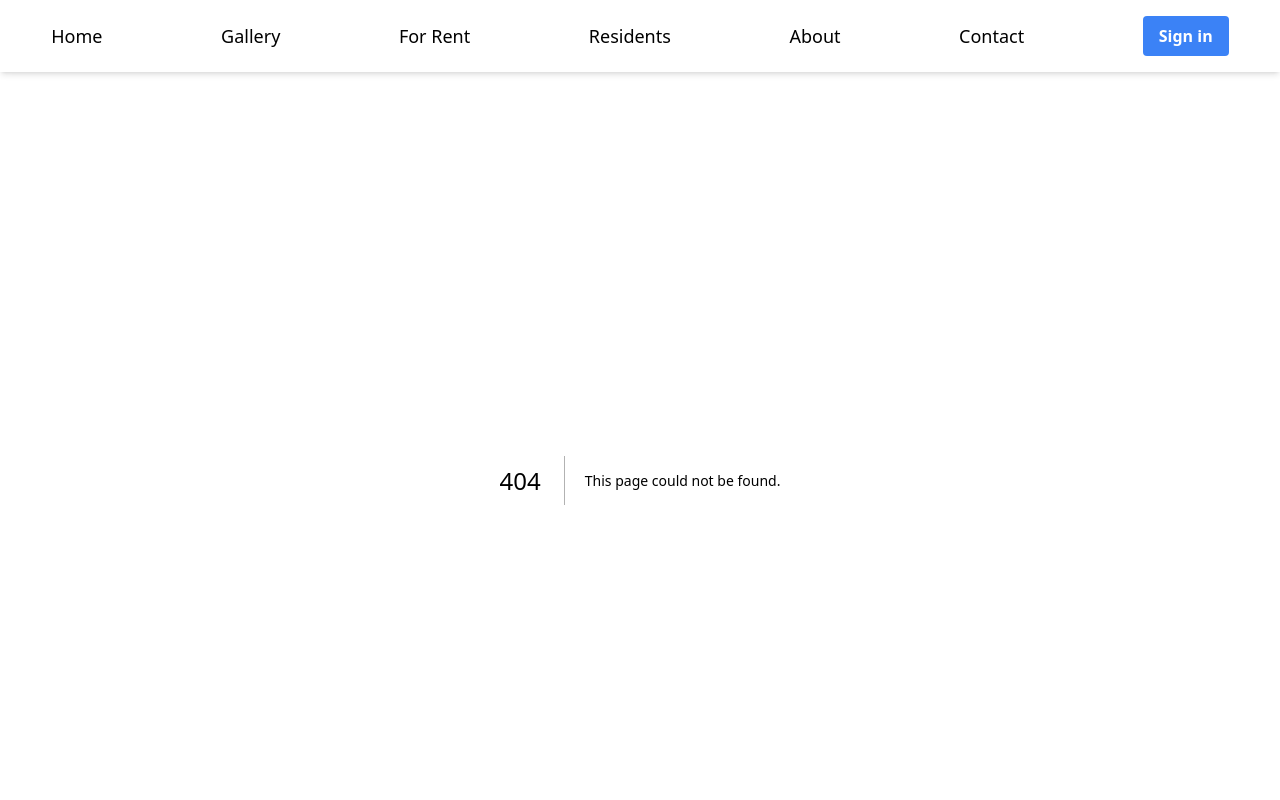
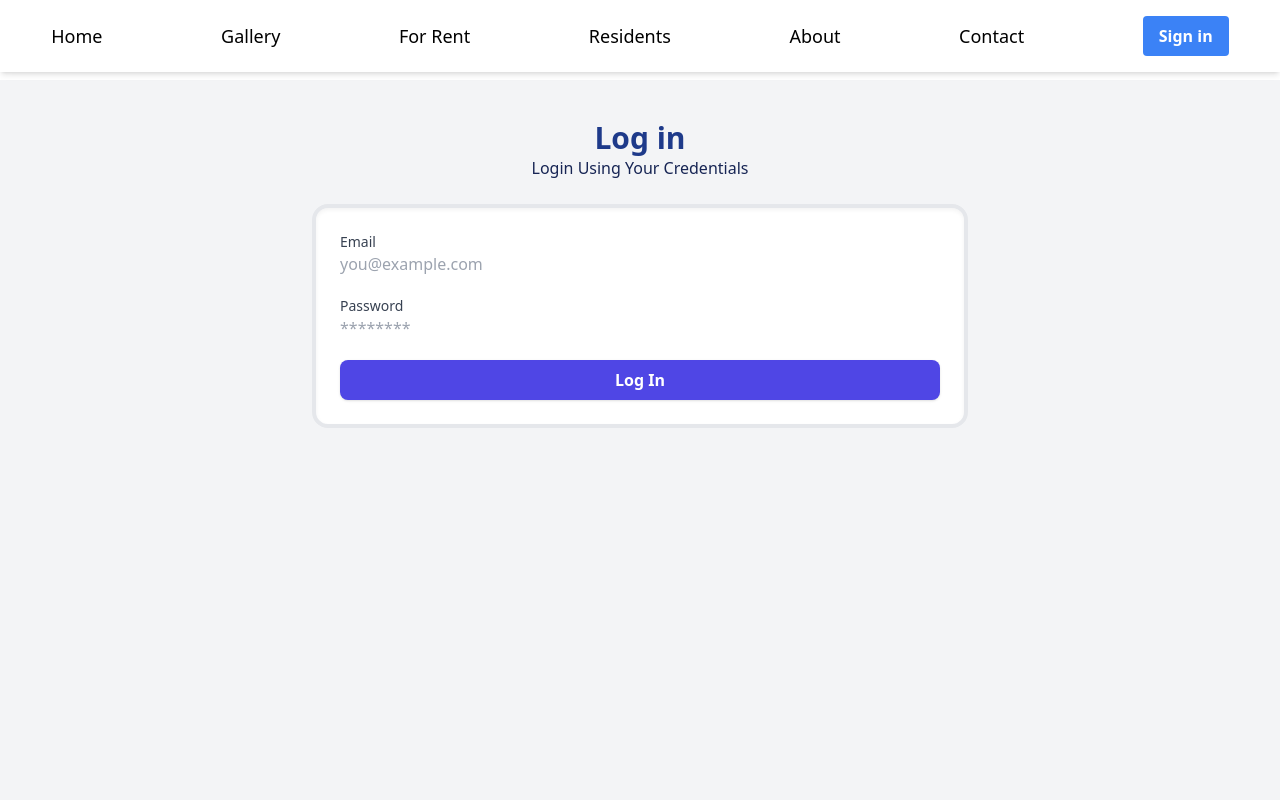
Before and after one commit to RAB02/SP, a Next.js app in the folder ManagementProject/Frontend/management-website/: page /login in a window 1280 px wide. Before the commit this address had no page. Shown: the top 800 px of the page. Built offline with nearby package versions, Linux system fonts and the light colour scheme.

Commit message:
Signup/Login

```diff
--- /dev/null
+++ b/ManagementProject/Frontend/management-website/src/app/login/page.jsx
@@ -0,0 +1,21 @@
+"use client";
+import React from "react";
+
+import LogIn from "@/components/LogIn";
+
+export default function signin(){
+  return(
+    <div className="flex flex-col min-h-screen items-center bg-gray-100 pb-12">
+      <div className="flex flex-col mt-10 text-center">
+        <b className="text-3xl text-blue-900">Log in</b>
+        <p className="text-base text-blue-950">
+          Login Using Your Credentials
+        </p>
+      </div>
+
+        <div>
+            <LogIn/>
+        </div>
+    </div>
+  )
+}
--- /dev/null
+++ b/ManagementProject/Frontend/management-website/src/components/LogIn.jsx
@@ -0,0 +1,64 @@
+'use client';
+
+import React, { useState } from 'react';
+
+export default function LogIn(){
+
+    const [data, setData] = useState({email: "", password: ""});
+    const [error, setError] = useState("");
+
+    const handleSubmit = async (e) => {
+        e.preventDefault();
+
+        if(data.email === "" || data.password === ""){
+            setError("Please fill all the fields");
+            return;
+        }
+
+        setError("");
+
+        const res = await fetch ('http://localhost:8080/login', {
+            method: 'POST',
+            headers: {
+                'Content-Type': 'application/json',
+            },
+            body: JSON.stringify({
+                email: data.email,
+                password: data.password,
+            }),
+        });
+        const result = await res.json();
+        console.log(result);
+        setData({ email: "", password: "" });
+        setError("");
+    }
+
+    const handleChange = (e) => {
+        setData({...data, [e.target.name]: e.target.value});
+    }
+
+    return(
+     <div className="w-2/3 min-w-[600px] bg-white box-content border-4 shadow-2xl shadow-inner p-6 rounded-2xl mt-6 md:w-3/4 md:max-w-[500px]">
+            <form className="space-y-5" >
+               <div>
+                    <label htmlFor="email" className="block text-sm font-medium text-gray-700" > Email </label>
+                    <input type="email" id="email" name = "email" placeholder="you@example.com"  />
+                </div>
+
+                <div>
+                    <label htmlFor="password" className="block text-sm font-medium text-gray-700"> Password </label>
+                    <input type="password" id="password" name = "password" placeholder="********" />
+                </div>
+
+                <button type="submit" className="w-full py-2 px-4 bg-indigo-600 text-white font-semibold rounded-lg shadow hover:bg-indigo-700 focus:outline-none focus:ring-2 focus:ring-indigo-500 focus:ring-offset-1">
+                    Log In
+                </button>
+            </form>
+
+            {/* <a href="/login" className="text-indigo-600 hover:underline"> Sign in </a> */}
+            {/* The code above is going to redirect to the login page and
+                the user will be able to login with the credentials they have and
+                be in the home page of the website able to view their rentals */}
+        </div>
+    )
+}
--- a/ManagementProject/Frontend/management-website/src/components/SignUp.jsx
+++ b/ManagementProject/Frontend/management-website/src/components/SignUp.jsx
@@ -1,31 +1,71 @@
 'use client';
 
-import React from 'react';
+import React, { useState } from 'react';
 
 export default function SignUp(){
+    const [data, setData] = useState({name: "", email: "", password: "", confirmPassword: ""});
+    const [error, setError] = useState("");
+
+
+    const handleSubmit = async (e) => {
+        e.preventDefault();
+
+        if(data.name === "" || data.email === "" || data.password === ""){
+            setError("Please fill all the fields");
+            return;
+        }
+        if(data.password != data.confirmPassword){
+            setError("Passwords do not match");
+            return;
+        }
+
+        setError("");
+
+        const res = await fetch ('http://localhost:8080/signup', {
+            method: 'POST',
+            headers: {
+                'Content-Type': 'application/json',
+            },
+            body: JSON.stringify({
+                name: data.name,
+                email: data.email,
+                password: data.password,
+            }),
+        });
+        const result = await res.json();
+        console.log(result);
+        setData({ name: "", email: "", password: "", confirmPassword: "" });
+        setError("");
+    }
+
+    const handleChange = (e) => {
+        setData({...data, [e.target.name]: e.target.value});
+    }
+
     return(
-
     <div className="w-2/3 min-w-[600px] bg-white box-content border-4 shadow-2xl shadow-inner p-6 rounded-2xl mt-6 md:w-3/4 md:max-w-[500px]">
-            <form className="space-y-5">
+            <form className="space-y-5" onSubmit={handleSubmit}>
                 <div>
                     <label htmlFor="name" className="block text-sm font-medium text-gray-700" > Full Name </label>
-                <input type="text" id="name" placeholder="John Doe"  />
+                    <input type="text" id="name" name = "name" placeholder="John Doe" value={data.name} onChange={handleChange} required />
                 </div>
 
                 <div>
                     <label htmlFor="email" className="block text-sm font-medium text-gray-700" > Email </label>
-                <input type="email" id="email" placeholder="you@example.com"/>
+                    <input type="email" id="email" name = "email" placeholder="you@example.com" value={data.email} onChange={handleChange} required />
                 </div>
 
                 <div>
                     <label htmlFor="password" className="block text-sm font-medium text-gray-700"> Password </label>
-                <input type="password" id="password" placeholder="********"/>
+                    <input type="password" id="password" name = "password" placeholder="********" value={data.password} onChange={handleChange} required />
                 </div>
 
                 <div>
-                <label htmlFor="confirm-password" className="block text-sm font-medium text-gray-700" > Confirm Password </label>
-                <input type="password" id="confirm-password" placeholder="********" />
+                    <label htmlFor="confirmPassword" className="block text-sm font-medium text-gray-700" > Confirm Password </label>
+                    <input type="password" id="confirmPassword" name = "confirmPassword" placeholder="********" value={data.confirmPassword} onChange={handleChange} required />
                 </div>
+
+                {error && <p className="text-red-500 text-sm">{error}</p>}
 
                 <button type="submit" className="w-full py-2 px-4 bg-indigo-600 text-white font-semibold rounded-lg shadow hover:bg-indigo-700 focus:outline-none focus:ring-2 focus:ring-indigo-500 focus:ring-offset-1">
                     Sign Up
@@ -33,7 +73,10 @@ export default function SignUp(){
             </form>
 
             <p className="mt-6 text-center text-sm text-gray-600"> Already have an account?{" "}
-            {/* <a href="/login" className="text-indigo-600 hover:underline"> Sign in </a> */}
+            <a href="/login" className="text-indigo-600 hover:underline"> Log in </a>
+            {/* The code above is going to redirect to the login page and
+                the user will be able to login with the credentials they have and
+                be in the home page of the website able to view their rentals */}
             </p>
         </div>
     )
```
Also changed, not shown: 2 other files (tests, documents, lock files or other folders). Lines whose indentation alone changed are shown as unchanged.
